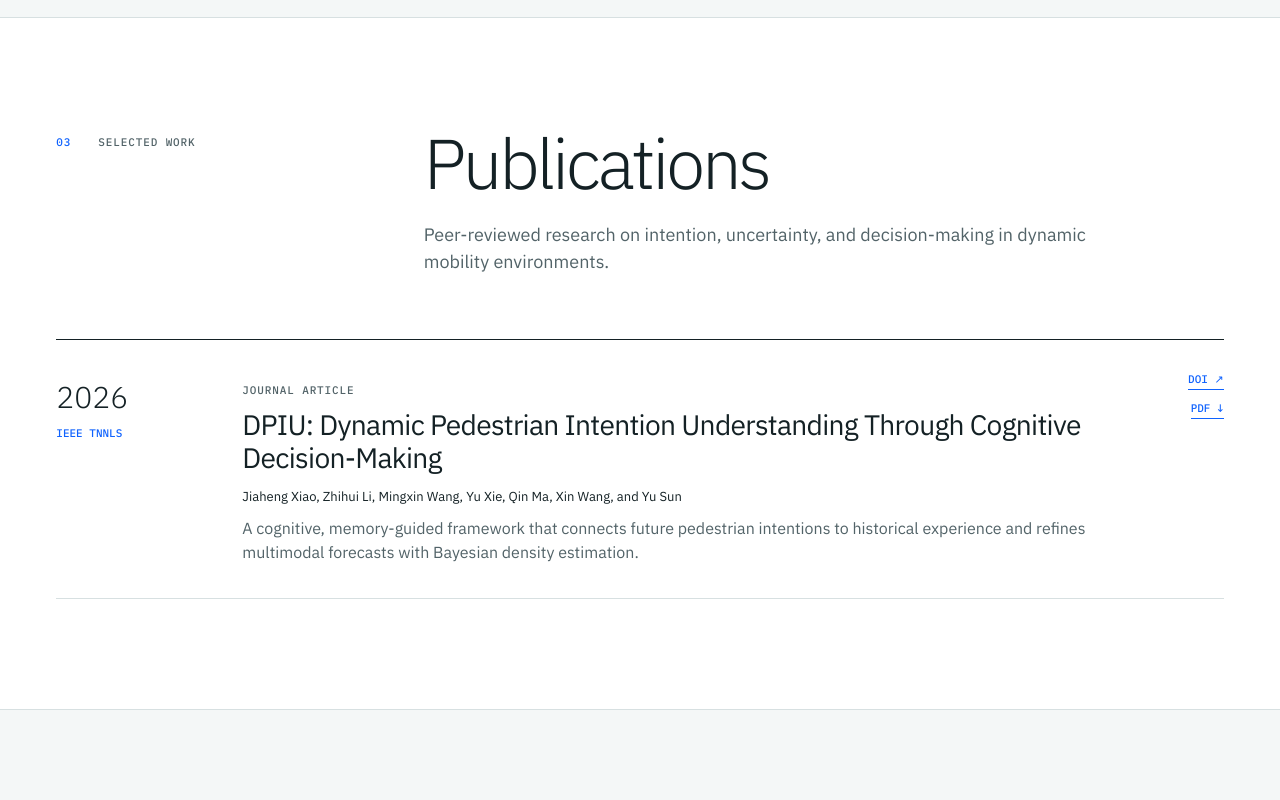
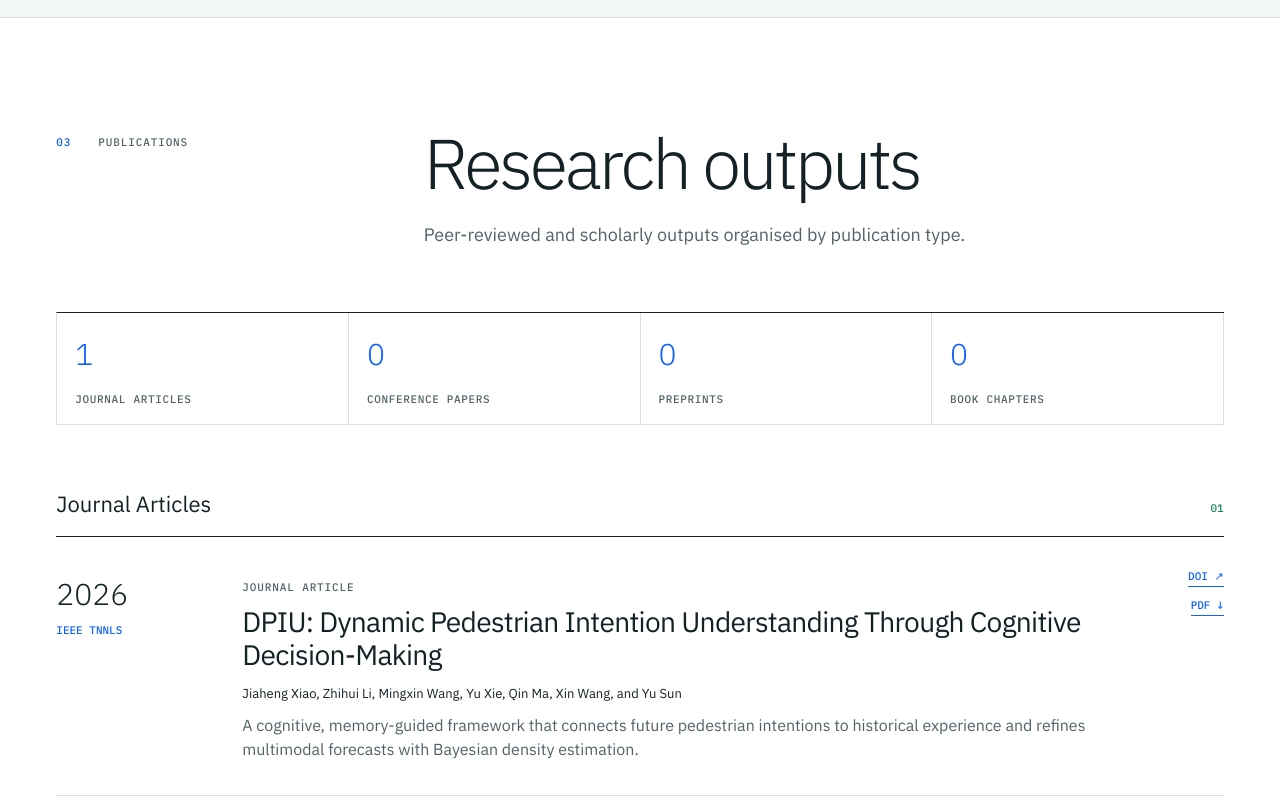
Before and after one commit to Jiaheng-Xiao/jiaheng-xiao.github.io, a Next.js app: page / in a window 1280 px wide. Shown: the part 2160-2960 px from the top of the page. Built offline with nearby package versions, Linux system fonts and the light colour scheme.

Commit message:
Group publications by output type

```diff
--- a/app/globals.css
+++ b/app/globals.css
@@ -99,7 +99,15 @@ a { color: inherit; text-decoration: none; }
 .tags { display: flex; flex-wrap: wrap; gap: 7px; }
 .tags span { padding: 5px 9px; background: var(--green-soft); color: #12643f; font: 500 10px/1 "IBM Plex Mono", monospace; }
 
-.publication-list { border-top: 1px solid var(--ink); }
+.publication-taxonomy { display: grid; grid-template-columns: repeat(4, 1fr); margin-bottom: 62px; border-top: 1px solid var(--ink); border-left: 1px solid var(--line); }
+.publication-taxonomy div { min-height: 112px; padding: 18px; display: flex; flex-direction: column; justify-content: space-between; border-right: 1px solid var(--line); border-bottom: 1px solid var(--line); }
+.publication-taxonomy b { color: var(--blue); font-size: 30px; font-weight: 300; }
+.publication-taxonomy span { color: var(--muted); font: 500 11px/1.25 "IBM Plex Mono", monospace; text-transform: uppercase; letter-spacing: .06em; }
+.publication-group + .publication-group { margin-top: 72px; }
+.publication-group-heading { display: flex; align-items: baseline; justify-content: space-between; padding-bottom: 16px; border-bottom: 1px solid var(--ink); }
+.publication-group-heading h3 { margin: 0; font-size: 22px; font-weight: 400; }
+.publication-group-heading span { color: var(--green); font: 500 11px/1 "IBM Plex Mono", monospace; }
+.publication-list { border-top: 0; }
 .publication { display: grid; grid-template-columns: 150px 1fr 84px; gap: 36px; padding: 34px 0; border-bottom: 1px solid var(--line); }
 .pub-year b { display: block; font-size: 30px; font-weight: 300; }
 .pub-year span { color: var(--blue); font: 500 11px/1 "IBM Plex Mono", monospace; }
@@ -167,6 +175,8 @@ footer { padding: 46px 4.4vw 20px; background: #102d39; color: white; }
   .research-grid { grid-template-columns: 1fr; }
   .research-card { min-height: 300px; padding: 24px 20px; border-right: 0; }
   .publication { grid-template-columns: 1fr; gap: 16px; }
+  .publication-taxonomy { grid-template-columns: repeat(2, 1fr); margin-bottom: 48px; }
+  .publication-taxonomy div { min-height: 96px; }
   .pub-links { grid-column: 1; }
   .timeline-item { grid-template-columns: 84px 1fr; gap: 14px; }
   .footer-main { align-items: flex-start; flex-direction: column; }
--- a/components/Publications.tsx
+++ b/components/Publications.tsx
@@ -1,13 +1,26 @@
-import { basePath, publications } from "../data/site";
+import { basePath, publicationCategories, publications } from "../data/site";
 import { SectionHeading } from "./SectionHeading";
 
 export function Publications() {
   return <section className="section publications" id="publications">
-    <SectionHeading number="03" kicker="Selected work" title="Publications" intro="Peer-reviewed research on intention, uncertainty, and decision-making in dynamic mobility environments." />
-    <div className="publication-list">{publications.map((paper) => <article className="publication" key={paper.title}>
-      <div className="pub-year"><b>{paper.year}</b><span>{paper.venue}</span></div>
-      <div className="pub-main"><p className="academic-label">Journal article</p><h3>{paper.title}</h3><p className="authors">{paper.authors}</p><p>{paper.note}</p></div>
-      <div className="pub-links">{paper.doi && <a href={paper.doi} target="_blank" rel="noreferrer">DOI <span aria-hidden="true">↗</span></a>}{paper.pdf && <a href={`${basePath}${paper.pdf}`} target="_blank">PDF <span aria-hidden="true">↓</span></a>}</div>
-    </article>)}</div>
+    <SectionHeading number="03" kicker="Publications" title="Research outputs" intro="Peer-reviewed and scholarly outputs organised by publication type." />
+    <div className="publication-taxonomy" aria-label="Publication categories">
+      {publicationCategories.map((category) => <div key={category.id}>
+        <b>{publications.filter((paper) => paper.category === category.id).length}</b><span>{category.label}</span>
+      </div>)}
+    </div>
+    <div className="publication-groups">{publicationCategories.map((category) => {
+      const papers = publications.filter((paper) => paper.category === category.id);
+      if (papers.length === 0) return null;
+
+      return <section className="publication-group" key={category.id} aria-labelledby={`publication-${category.id}`}>
+        <div className="publication-group-heading"><h3 id={`publication-${category.id}`}>{category.label}</h3><span>{papers.length.toString().padStart(2, "0")}</span></div>
+        <div className="publication-list">{papers.map((paper) => <article className="publication" key={paper.title}>
+          <div className="pub-year"><b>{paper.year}</b><span>{paper.venue}</span></div>
+          <div className="pub-main"><p className="academic-label">{category.itemLabel}</p><h3>{paper.title}</h3><p className="authors">{paper.authors}</p><p>{paper.note}</p></div>
+          <div className="pub-links">{paper.doi && <a href={paper.doi} target="_blank" rel="noreferrer">DOI <span aria-hidden="true">↗</span></a>}{paper.pdf && <a href={`${basePath}${paper.pdf}`} target="_blank">PDF <span aria-hidden="true">↓</span></a>}</div>
+        </article>)}</div>
+      </section>;
+    })}</div>
   </section>;
 }
--- a/data/site.ts
+++ b/data/site.ts
@@ -34,9 +34,17 @@ export const researchPillars = [
 //   { index: "04", title: "City-scale Calibration", label: "REALITY", text: "Connecting microscopic agent settings to macroscopic flow patterns so an evolving artificial city remains meaningfully aligned with the real world.", tags: ["calibration", "surrogate learning", "traffic flow"] },
 ];
 
+export const publicationCategories = [
+  { id: "journal", label: "Journal Articles", itemLabel: "Journal article" },
+  { id: "conference", label: "Conference Papers", itemLabel: "Conference paper" },
+  { id: "preprint", label: "Preprints", itemLabel: "Preprint" },
+  { id: "chapter", label: "Book Chapters", itemLabel: "Book chapter" },
+];
+
 export const publications = [
-  { year: "2026", venue: "IEEE TNNLS", title: "DPIU: Dynamic Pedestrian Intention Understanding Through Cognitive Decision-Making", authors: "Jiaheng Xiao, Zhihui Li, Mingxin Wang, Yu Xie, Qin Ma, Xin Wang, and Yu Sun", note: "A cognitive, memory-guided framework that connects future pedestrian intentions to historical experience and refines multimodal forecasts with Bayesian density estimation.", doi: "https://doi.org/10.1109/TNNLS.2026.3665567", pdf: "/files/DPIU_TNNLS_2026.pdf" },
-//   { year: "2024", venue: "Master's Thesis", title: "Pedestrian Trajectory Prediction and Vehicle Safety Warning Methods in Autonomous Driving", authors: "Jiaheng Xiao", note: "Trajectory forecasting, collision-risk modelling, and safety-aware navigation for mixed pedestrian-vehicle environments." },
+  { category: "journal", year: "2026", venue: "IEEE TNNLS", title: "DPIU: Dynamic Pedestrian Intention Understanding Through Cognitive Decision-Making", authors: "Jiaheng Xiao, Zhihui Li, Mingxin Wang, Yu Xie, Qin Ma, Xin Wang, and Yu Sun", note: "A cognitive, memory-guided framework that connects future pedestrian intentions to historical experience and refines multimodal forecasts with Bayesian density estimation.", doi: "https://doi.org/10.1109/TNNLS.2026.3665567", pdf: "/files/DPIU_TNNLS_2026.pdf" },
+// Add a conference paper with: { category: "conference", year: "2026", venue: "Conference name", title: "Paper title", authors: "Author list", note: "Short description", doi: "", pdf: "/files/your-paper.pdf" },
+//   { category: "preprint", year: "2024", venue: "Master's Thesis", title: "Pedestrian Trajectory Prediction and Vehicle Safety Warning Methods in Autonomous Driving", authors: "Jiaheng Xiao", note: "Trajectory forecasting, collision-risk modelling, and safety-aware navigation for mixed pedestrian-vehicle environments." },
 ];
 
 export const experience = [
```
